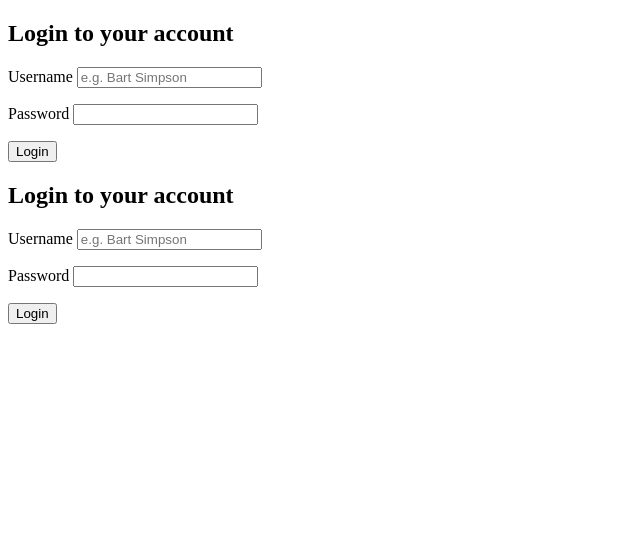
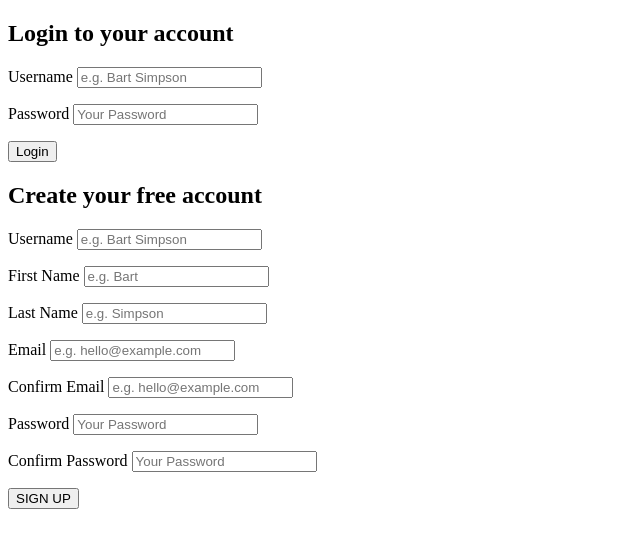
Before and after one commit to LUKERHYS/Shotify, a PHP site: page /register.php in a window 1280 px wide. Shown: the top 548 px of the page, without its empty margins (0-640 px from the left). Run offline with PHP 8.4, Linux system fonts and the light colour scheme.

Commit message:
Login and Sign up
Login and Sign up form basic content.

```diff
--- a/register.php
+++ b/register.php
@@ -13,24 +13,43 @@
         <input id="loginUserame" type="text" name="loginUserame" placeholder="e.g. Bart Simpson" required>
         </p>
         <P>
-        <label for="password">Password</label>
-        <input id="password" type="password" name="password" required>
+        <label for="loginPassword">Password</label>
+        <input id="loginPassword" type="password" placeholder="Your Password" name="loginPassword" required>
       </p>
         <button type="submit" name="loginButton">Login</button>
 
 
         <form id="registerForm" action="register.php" method="POST">
-          <h2>Login to your account</h2>
+          <h2>Create your free account</h2>
           <p>
-          <label for="loginUserame">Username</label>
-          <input id="loginUserame" type="text" name="loginUserame" placeholder="e.g. Bart Simpson" required>
+          <label for="userame">Username</label>
+          <input id="userame" type="text" name="userame" placeholder="e.g. Bart Simpson" required>
+          </p>
+          <p>
+          <label for="firstName">First Name</label>
+          <input id="firstName" type="text" name="firstName" placeholder="e.g. Bart" required>
+          </p>
+          <p>
+          <label for="lastName">Last Name</label>
+          <input id="lastName" type="text" name="lastName" placeholder="e.g. Simpson" required>
+          </p>
+          <p>
+          <label for="email">Email</label>
+          <input id="email" type="email" name="email" placeholder="e.g. hello@example.com" required>
+          </p>
+          <p>
+          <label for="email2">Confirm Email</label>
+          <input id="email2" type="email" name="email2" placeholder="e.g. hello@example.com" required>
           </p>
           <P>
           <label for="password">Password</label>
-          <input id="password" type="password" name="password" required>
+          <input id="password" type="password" placeholder="Your Password" name="password" required>
+          </p>
+          <P>
+          <label for="password2">Confirm Password</label>
+          <input id="password2" type="password" placeholder="Your Password" name="password2" required>
         </p>
-          <button type="submit" name="loginButton">Login</button>
-
+          <button type="submit" name="registerButton">SIGN UP</button>
       </form>
     </div>
   </body>
```
